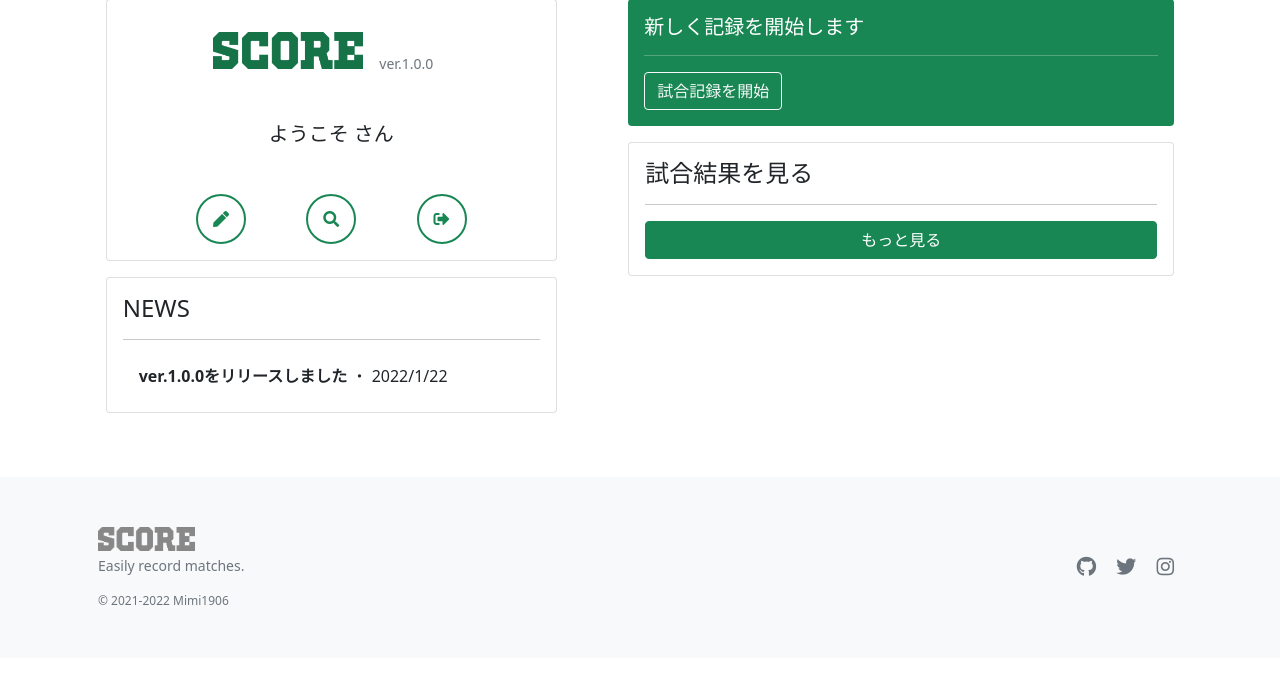
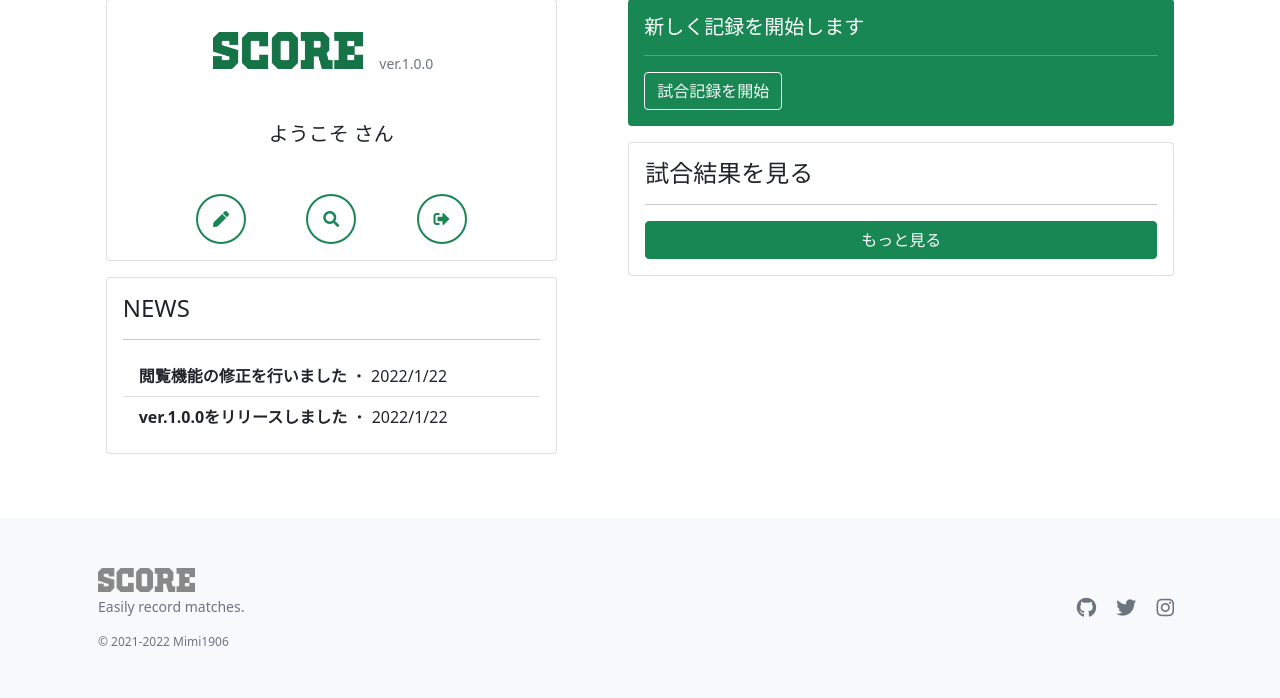
Before and after one commit to MiMi1906/Score, a PHP site: page / in a window 1280 px wide. Shown: the part 87-785 px from the top of the page. Run offline with PHP 8.4, Linux system fonts and the light colour scheme; the visitor is signed in with stand-in values (Sample User, id 1); data that the repository does not hold is empty; some libraries are stand-ins or nearby versions.

Commit message:
Update index.php

```diff
--- a/index.php
+++ b/index.php
@@ -84,9 +84,12 @@
             <div class="card-text">
               <!-- <h6 class="mb-3">NEWS</h6> -->
               <ul class="list-group list-group-flush">
-                <a href="#" class="list-group-item text-dark">
+                <li class="list-group-item text-dark">
+                  <b>閲覧機能の修正を行いました</b> ・ 2022/1/22<br>
+                </li>
+                <li class="list-group-item text-dark">
                   <b>ver.1.0.0をリリースしました</b> ・ 2022/1/22<br>
-                </a>
+                </li>
               </ul>
             </div>
           </div>
```
